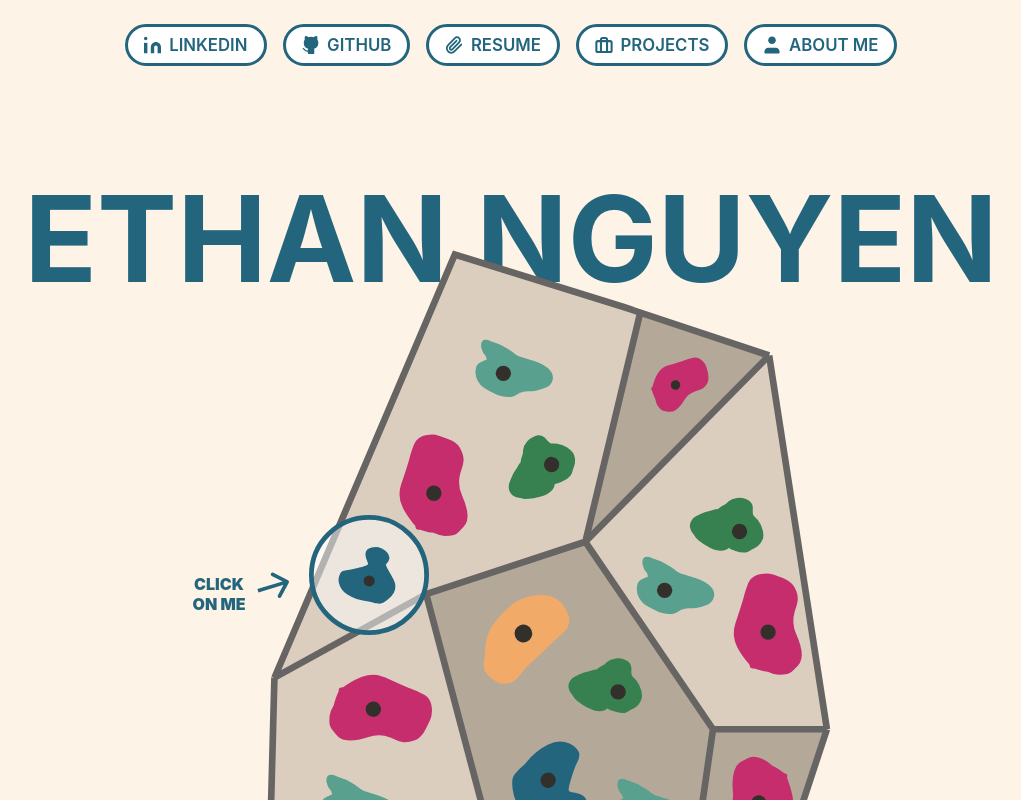
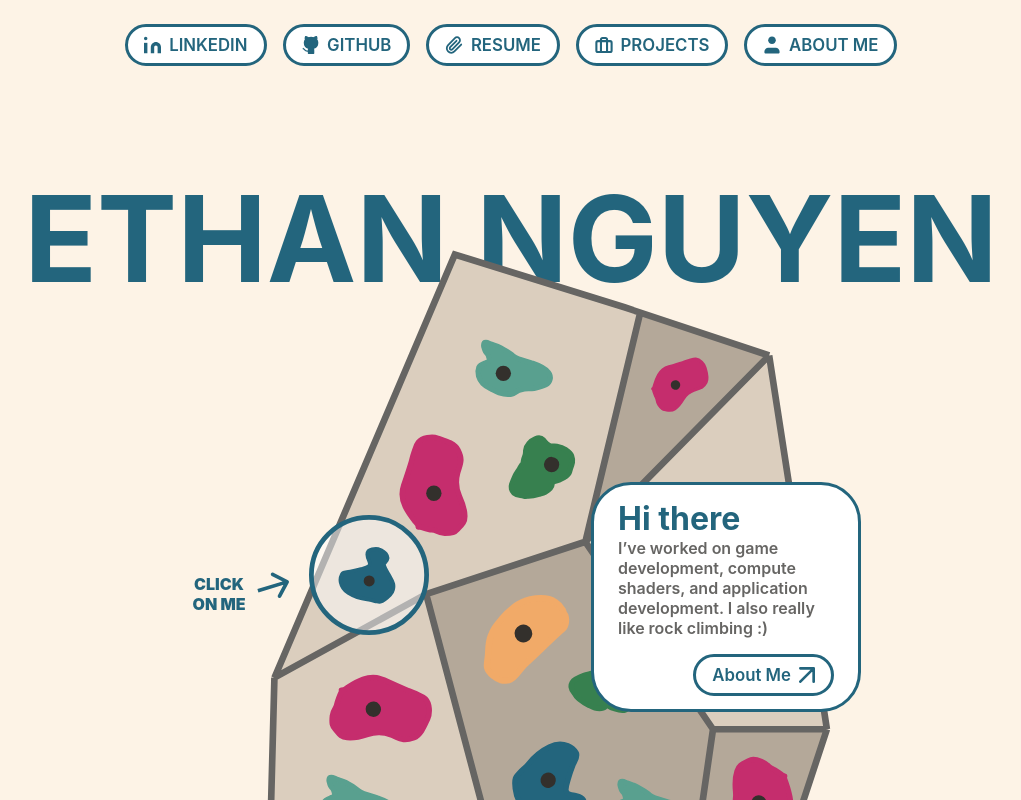
Before and after one commit to FunniNam3/FunniNam3.github.io, a React (Create React App) app in the folder my-app/: page / in a window 1280 px wide. Shown: the top 800 px of the page, without its empty margins (129-1150 px from the left). Built offline with nearby package versions, Linux system fonts and the light colour scheme.

Commit message:
Made a singe Container

```diff
--- a/my-app/src/Home.css
+++ b/my-app/src/Home.css
@@ -107,4 +107,5 @@ div.OverLapBox
     background-color: #9C9080;
     margin-top: -75vmin;
     height: 75vmin;
+    width: 100vw;
 }
--- a/my-app/src/Home.tsx
+++ b/my-app/src/Home.tsx
@@ -1,32 +1,36 @@
 import React from "react";
+import { useState } from "react";
 import Wall from "./images/Wall.svg";
 import Project1 from "./images/Project 1.svg";
 import Project2 from "./images/Project 2.svg";
 import Project3 from "./images/Project 3.svg";
 import Arrow from "./images/Arrow.svg";
 import "./Home.css";
+import Hi from "./SmallContainers.tsx";
 
 function Home() {
+  const [clicked, setClicked] = useState(false);
   return (
     <section className="Center">
       <h1 className="Name">ETHAN NGUYEN</h1>
       <div className="Wall">
         <div className="Buttons">
-          <button className="num1">
-            <img className="Project-Button" src={Project1} />
+          <button className="num1" onClick={() => setClicked(true)}>
+            <img className="Project-Button" src={Project1} alt="" />
           </button>
-          <button className="num2">
-            <img className="Project-Button" src={Project2} />
+          <button className="num2" onClick={() => setClicked(true)}>
+            <img className="Project-Button" src={Project2} alt="" />
           </button>
-          <button className="num3">
-            <img className="Project-Button" src={Project3} />
+          <button className="num3" onClick={() => setClicked(true)}>
+            <img className="Project-Button" src={Project3} alt="" />
           </button>
-          <div className="clickMe">
+          <div className="clickMe" hidden={clicked}>
             <h1 className="clickMe"> CLICK ON ME </h1>
-            <img className="clickMe" src={Arrow} />
+            <img className="clickMe" src={Arrow} alt="" />
           </div>
+          <Hi />
         </div>
-        <img className="Wall" src={Wall} />
+        <img className="Wall" src={Wall} alt="bigwall" />
       </div>
       <div className="OverLapBox"></div>
     </section>
--- /dev/null
+++ b/my-app/src/SmallContainers.css
@@ -0,0 +1,64 @@
+
+div.Box
+{
+    position: relative;
+    top: -30vmin;
+    left: 50vmin;
+    z-index: 10;
+    display: flex;
+    flex-direction: column;
+    padding: 4vmin 3vmin;
+    justify-content: center;
+    align-items: left;
+    border-radius: 5vmin;
+    border: 0.4vmin solid #23657D;
+    background: #FFF;
+    gap: 2vmin;
+    color: #23657D;
+    width: 27vmin;
+    height: 20vmin;
+}
+
+h1.Hi
+{
+    text-align: left;
+    font-size: 4vmin;
+    margin: 0%;
+}
+
+p.Hi
+{
+    margin: 0%;
+    width: 25vmin;
+    font-size: 2vmin;
+    font-weight: 600;
+    color: #666563;
+}
+
+a.AbtMe
+{
+    display: flex;
+    padding: 1vmin 2vmin;
+    justify-content: center;
+    align-items: center;
+    gap: 1vmin;
+    border-radius: 100vmin;
+    border: 0.4vmin solid #23657D;
+    background: #FFF;
+    color: #23657D;
+    text-align: center;
+    font-size: 2.1vmin;
+    font-weight: 600;
+    line-height: normal;
+    text-decoration: none;
+}
+
+div.AbtMe
+{
+    display: flex;
+    justify-content: end;
+}
+
+img.LinkArrow{
+    width: 2vmin;
+}
--- /dev/null
+++ b/my-app/src/SmallContainers.tsx
@@ -0,0 +1,28 @@
+import React from "react";
+import { Link } from "react-router-dom";
+import LinkArrow from "./images/LinkArrow.svg";
+import "./SmallContainers.css";
+
+function Hi() {
+  return (
+    <div>
+      <div className="Box">
+        <div>
+          <h1 className="Hi"> Hi there</h1>
+          <p className="Hi">
+            I’ve worked on game development, compute shaders, and application
+            development. I also really like rock climbing :)
+          </p>
+        </div>
+        <div className="AbtMe">
+          <Link to="/AboutMe" className="AbtMe">
+            About Me
+            <img src={LinkArrow} className="LinkArrow" alt="" />
+          </Link>
+        </div>
+      </div>
+    </div>
+  );
+}
+
+export default Hi;
```
Also changed, not shown: my-app/src/images/LinkArrow.svg (added).
